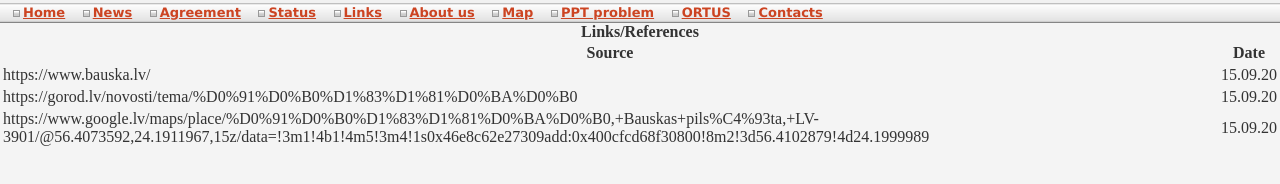
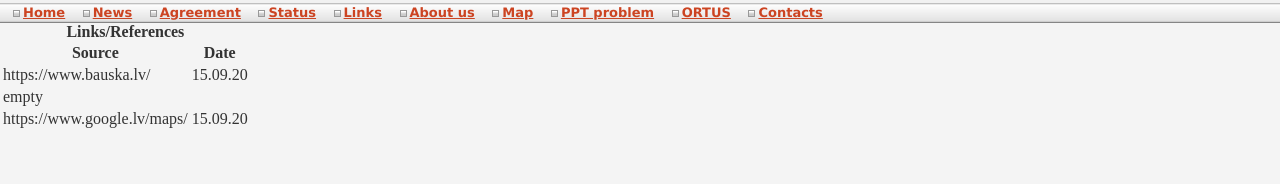
Before and after one commit to cimonoff/Main-Team-Web, a plain HTML site: page contacts.html in a window 1280 px wide. Shown: the part 84-268 px from the top of the page. Drawn offline with Linux system fonts and the light colour scheme.

Commit message:
Update contacts.html

```diff
--- a/contacts.html
+++ b/contacts.html
@@ -43,10 +43,10 @@
     <td>https://www.bauska.lv/</td><td>15.09.20</td>
   </tr>
   <tr>
-    <td>https://gorod.lv/novosti/tema/%D0%91%D0%B0%D1%83%D1%81%D0%BA%D0%B0</td><td>15.09.20</td>
+    <td>empty</td>
   </tr>
   <tr>
-    <td>https://www.google.lv/maps/place/%D0%91%D0%B0%D1%83%D1%81%D0%BA%D0%B0,+Bauskas+pils%C4%93ta,+LV-3901/@56.4073592,24.1911967,15z/data=!3m1!4b1!4m5!3m4!1s0x46e8c62e27309add:0x400cfcd68f30800!8m2!3d56.4102879!4d24.1999989</td><td>15.09.20</td>
+    <td>https://www.google.lv/maps/</td><td>15.09.20</td>
   </tr>
 
   </tr>
```
